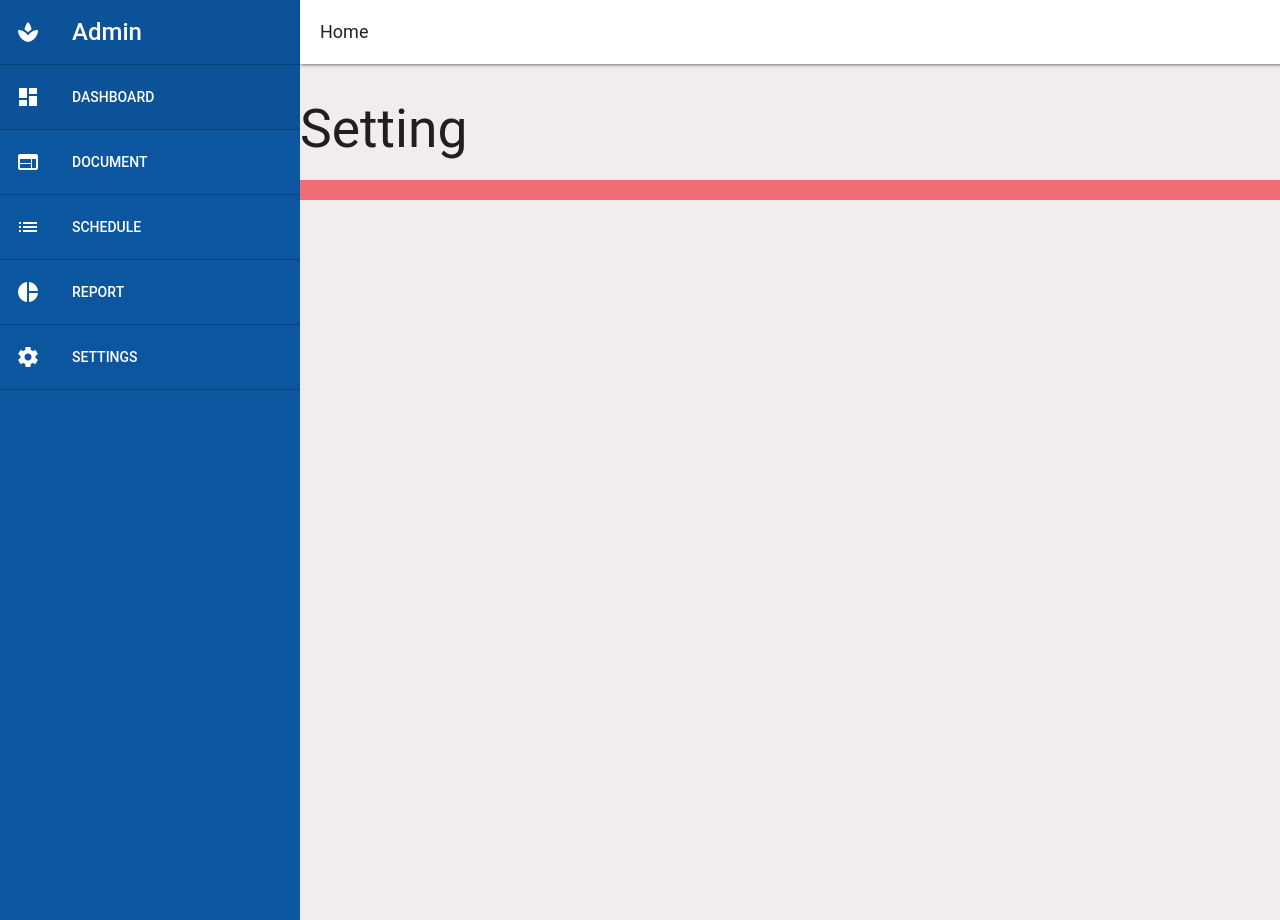
After one commit to sud0su/mks-monitoring, a Django app: page /setting/ in a window 1280 px wide. The commit adds this page. Run offline with Django 3.2, Linux system fonts and the light colour scheme.

Commit message:
Django template setting

```diff
--- /dev/null
+++ b/monitoring/monitoring/templates/blocks/dashboard.html
@@ -0,0 +1,6 @@
+{% extends '../base.html' %}
+
+
+{% block content %}
+<h2>Dasboard</h2>
+{% endblock %}
--- /dev/null
+++ b/monitoring/monitoring/templates/blocks/documents.html
@@ -0,0 +1,6 @@
+{% extends '../base.html' %}
+
+
+{% block content %}
+<h2>Documents</h2>
+{% endblock %}
--- /dev/null
+++ b/monitoring/monitoring/templates/blocks/report.html
@@ -0,0 +1,6 @@
+{% extends '../base.html' %}
+
+
+{% block content %}
+<h2>Report</h2>
+{% endblock %}
--- /dev/null
+++ b/monitoring/monitoring/templates/blocks/schedule.html
@@ -0,0 +1,6 @@
+{% extends '../base.html' %}
+
+
+{% block content %}
+<h2>Schedule</h2>
+{% endblock %}
--- /dev/null
+++ b/monitoring/monitoring/templates/blocks/setting.html
@@ -0,0 +1,6 @@
+{% extends '../base.html' %}
+
+
+{% block content %}
+<h2>Setting</h2>
+{% endblock %}
--- /dev/null
+++ b/monitoring/monitoring/templates/footer.html
@@ -0,0 +1,3 @@
+<!-- Footer -->
+<footer class="page-footer">
+</footer>
--- /dev/null
+++ b/monitoring/monitoring/templates/sidebar.html
@@ -0,0 +1,41 @@
+<ul id="sidenav-left" class="sidenav sidenav-fixed">
+    <li>
+        <a class="logo-container">Admin
+            <i class="material-icons left">spa</i>
+        </a>
+    </li>
+    <li class="no padding">
+        <ul class="collapsible collapsible-accordion">
+            <li class="bold waves-effect active">
+                <a class="collapsible-header" href="{% url "dashboard" %}">
+                    Dashboard
+                    <i class="material-icons ">dashboard</i>
+                </a>
+            </li>
+            <li class="bold waves-effect">
+                <a class="collapsible-header" href="{% url "documents" %}">
+                    Document
+                    <i class="material-icons ">web</i>
+                </a>
+            </li>
+            <li class="bold waves-effect">
+                <a class="collapsible-header" href="{% url "schedule" %}">
+                    Schedule
+                    <i class="material-icons ">list</i>
+                </a>
+            </li>
+            <li class="bold waves-effect">
+                <a class="collapsible-header" href="{% url "report" %}">
+                    Report
+                    <i class="material-icons ">pie_chart</i>
+                </a>
+            </li>
+            <li class="bold waves-effect">
+                <a class="collapsible-header" href="{% url "setting" %}">
+                    Settings
+                    <i class="material-icons ">settings</i>
+                </a>
+            </li>
+        </ul>
+    </li>
+</ul>
--- a/monitoring/monitoring/urls.py
+++ b/monitoring/monitoring/urls.py
@@ -19,5 +19,10 @@ from . import views
 
 urlpatterns = [
     url(r'^admin/', admin.site.urls),
-    url(r'^$', views.home),
+    url(r'^$', views.dashboard),
+    url(r'^dashboard/', views.dashboard, name="dashboard"),
+    url(r'^schedule/', views.schedule, name="schedule"),
+    url(r'^documents/', views.document, name="documents"),
+    url(r'^report/', views.report, name="report"),
+    url(r'^setting/', views.setting, name="setting"),
 ]
--- a/monitoring/monitoring/views.py
+++ b/monitoring/monitoring/views.py
@@ -1,4 +1,25 @@
 from django.shortcuts import render
 
-def home(request):
-    return render(request, 'base.html')
+def index(request):
+    template = 'blocks/login.html'
+    return render(request, template)
+
+def dashboard(request):
+    template = 'blocks/dashboard.html'
+    return render(request, template)
+
+def schedule(request):
+    template = 'blocks/schedule.html'
+    return render(request, template)
+
+def document(request):
+    template = 'blocks/documents.html'
+    return render(request, template)
+
+def report(request):
+    template = 'blocks/report.html'
+    return render(request, template)
+
+def setting(request):
+    template = 'blocks/setting.html'
+    return render(request, template)
```
Also changed, not shown: monitoring/monitoring/templates/base.html (+5 -56 lines).
